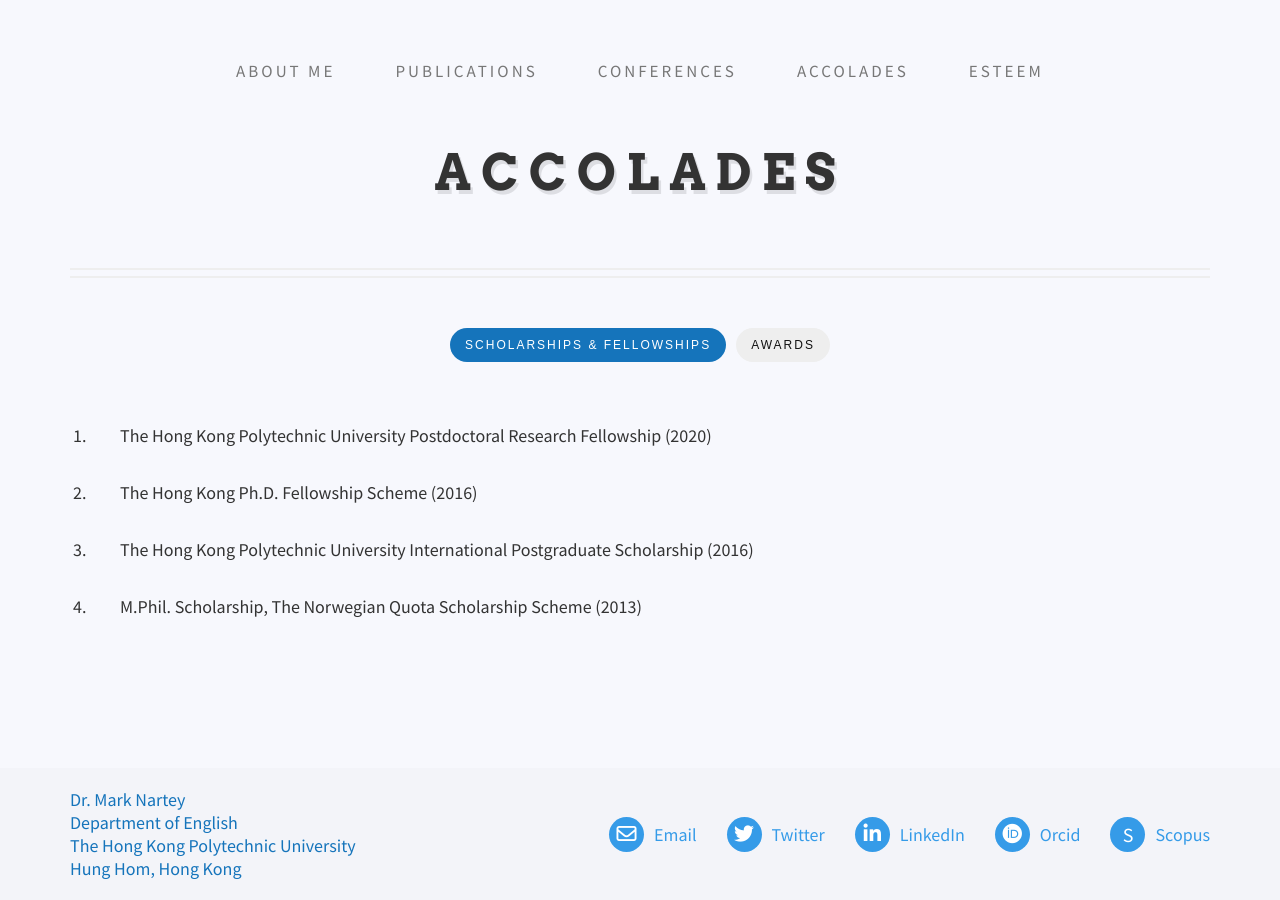
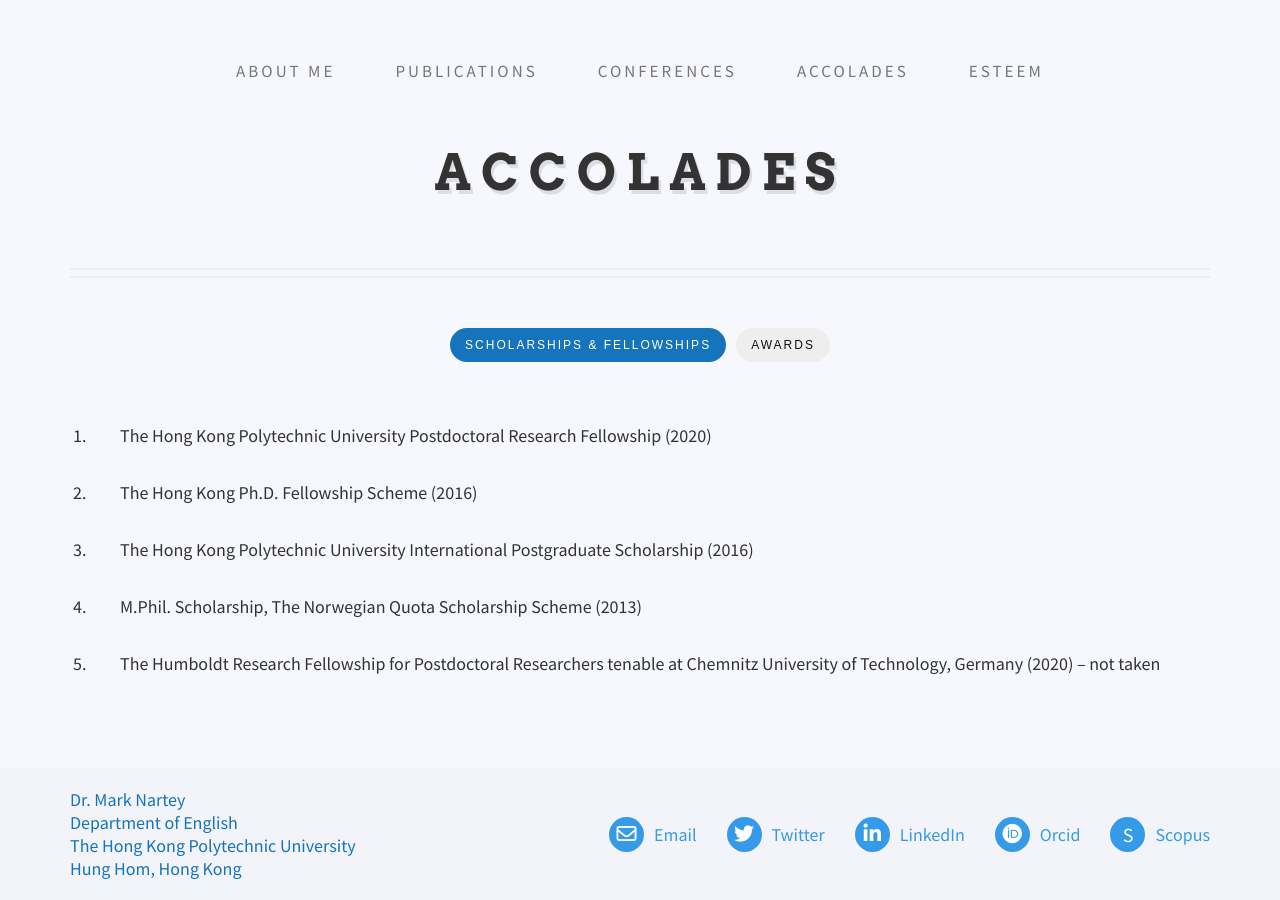
Before and after one commit to danielcornock/marknartey.com, a Jekyll site: the page built from _pages/accolades.md, in a window 1280 px wide. Built offline with Jekyll 4.4.1, drawn with Linux system fonts in a browser that asks for light colours; nearby versions of some CDN libraries.

Commit message:
Update Content “Scholarships”

```diff
--- a/_data/scholarships.yml
+++ b/_data/scholarships.yml
@@ -7,3 +7,6 @@ items:
       The Hong Kong Polytechnic University International Postgraduate
       Scholarship (2016)
   - content: 'M.Phil. Scholarship, The Norwegian Quota Scholarship Scheme (2013)'
+  - content: >-
+      The Humboldt Research Fellowship for Postdoctoral Researchers tenable at
+      Chemnitz University of Technology, Germany (2020) – not taken
```
